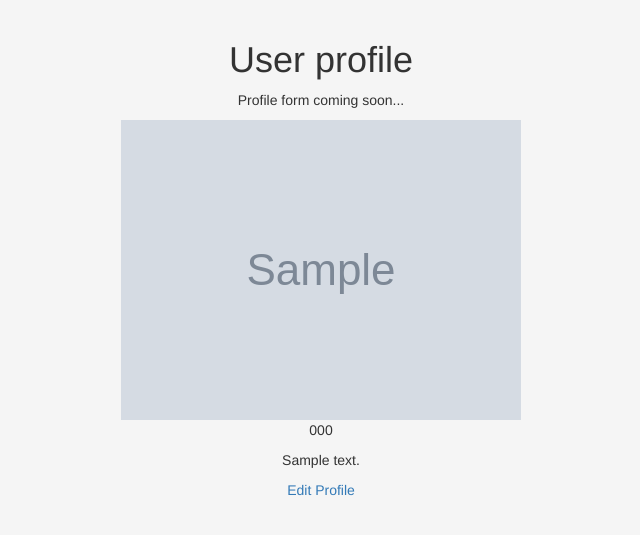
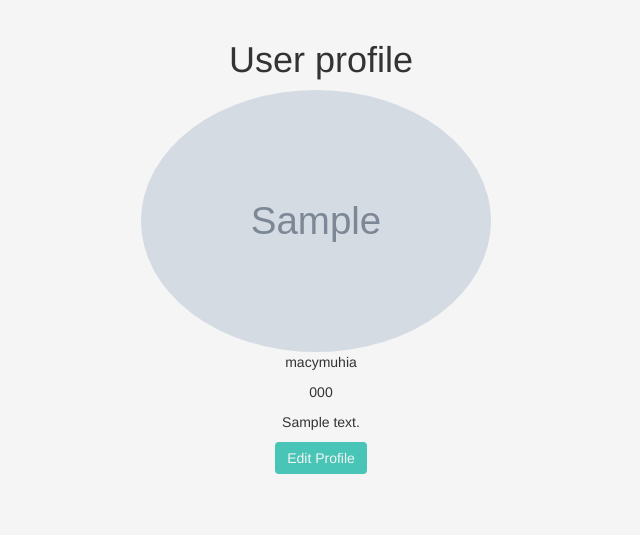
Before and after one commit to macymuhia/IP_vibes, a Django app: page /login/profile/ in a window 1280 px wide. Shown: the part 50-585 px from the top of the page, without its empty margins (319-959 px from the left). Run offline with Django 3.2, Linux system fonts and the light colour scheme; a user stored in the database is signed in; data comes from the database, SQL or seed files in the repository; tables that the repository leaves empty hold one stand-in row (values such as "Sample post"); grey boxes marked "Sample" are stand-in pictures; some libraries are stand-ins or nearby versions.

Commit message:
Style the user profile page

```diff
--- a/static/css/styles.css
+++ b/static/css/styles.css
@@ -10,10 +10,14 @@
     width: 350px;
 }
 
-.navbar,
+.navbar {
+    background-color: #48c5b6;
+    border-radius: 0px;
+    border: none;
+}
+
 .btn-primary {
     background-color: #48c5b6;
-    border-radius: 0px;
     border: none;
 }
 
--- a/vibes/templates/registration/profile.html
+++ b/vibes/templates/registration/profile.html
@@ -3,17 +3,21 @@
 {% block content %} {{block.super}}
 <div class="card text-center">
     <div class="card-img-overlay">
-        <h1 class="card-title text-center">User profile</h1>
-        <p class="card-text">Profile form coming soon...</p>
-        <p>{{user_data.email}}</p>
-        {% if user_profile.photo %}
-        <img src=" {{ user_profile.photo.url }} " alt=""> {% endif %}
-        <p>{{user_profile.phone}}</p>
-        <p>{{user_profile.bio}}</p>
+        <div class="row">
+            <div class="col-md-4"></div>
+            <div class="col-md-4">
+                <h1 class="card-title text-center">User profile</h1>
+                {% if user_profile.photo %}
+                <img class="img-responsive img-circle" src=" {{ user_profile.photo.url }} " alt=""> {% endif %}
+                <p class="card-text">{{user_data.username}}</p>
+                <p>{{user_data.email}}</p>
+                <p>{{user_profile.phone}}</p>
+                <p>{{user_profile.bio}}</p>
+                <a class="btn btn-primary" href="{% url 'edit_profile' %}">Edit Profile</a>
+            </div>
+            <div class="col-md-4"></div>
+        </div>
 
-
-
-        <a href="{% url 'edit_profile' %}">Edit Profile</a>
     </div>
 </div>
 {% endblock %}
```
Also changed, not shown: media/vibes/5.jpg (added).
